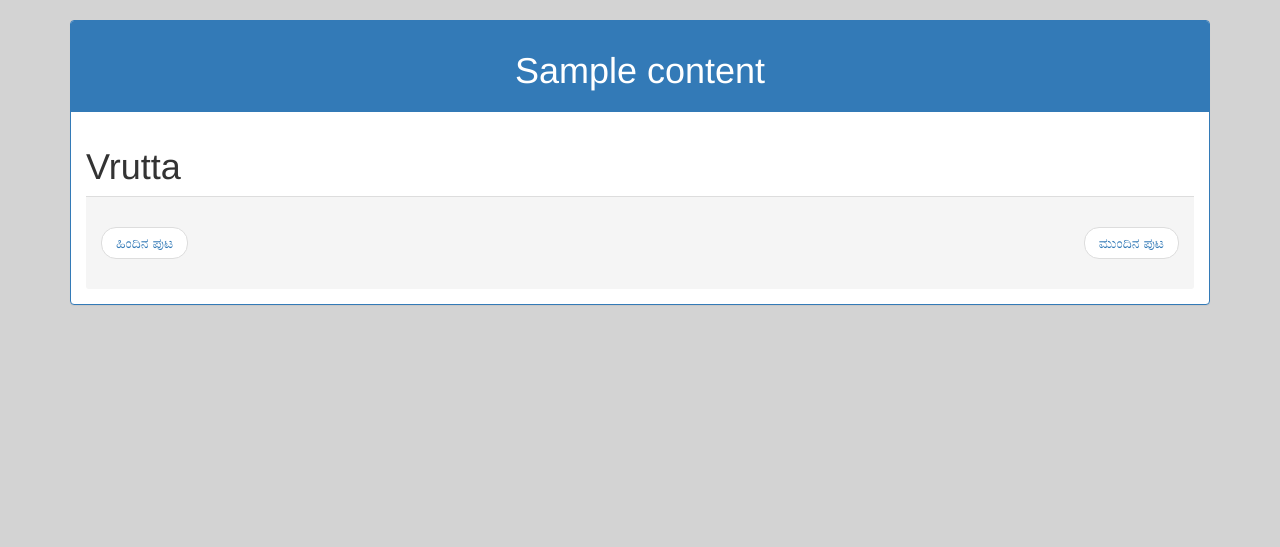
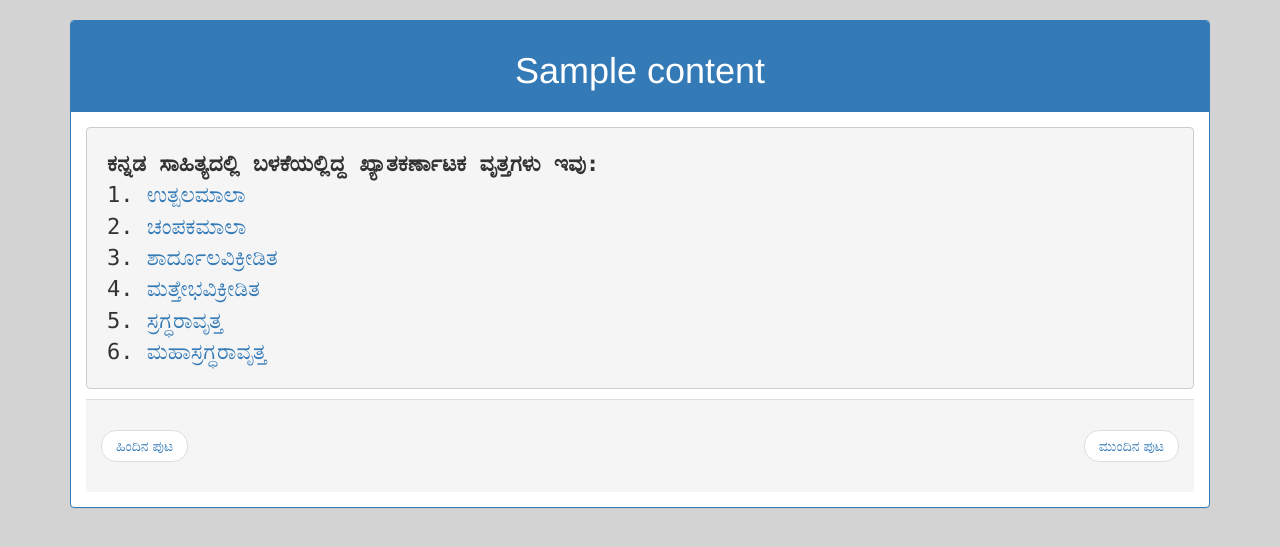
Before and after one commit to anuprshetty/chandassu, a Flask app: template templates/vrutta/vrutta.html in a window 1280 px wide. Shown: the part 75-622 px from the top of the page. Run offline with Flask 3, Linux system fonts and the light colour scheme; the template is opened without the code that fills it: most values are stand-ins (such as "Sample title", 1, 10 or a date in 2020); some libraries are stand-ins or nearby versions.

Commit message:
routing for vrutta

```diff
--- a/templates/vrutta/vrutta.html
+++ b/templates/vrutta/vrutta.html
@@ -1,3 +1,11 @@
 <!DOCTYPE html> {% extends 'base.html' %} {% block body %}
-<h1>Vrutta</h1>
+<pre class="pre-wrap">
+<b>ಕನ್ನಡ ಸಾಹಿತ್ಯದಲ್ಲಿ ಬಳಕೆಯಲ್ಲಿದ್ದ ಖ್ಯಾತಕರ್ಣಾಟಕ ವೃತ್ತಗಳು ಇವು:</b>
+1. <a href="{{ url_for('home_bp.vrutta_bp.utpala_mala')}}">ಉತ್ಪಲಮಾಲಾ</a>
+2. <a href="{{ url_for('home_bp.vrutta_bp.champaka_mala')}}">ಚಂಪಕಮಾಲಾ</a>
+3. <a href="{{ url_for('home_bp.vrutta_bp.shardula_vikreedita')}}">ಶಾರ್ದೂಲವಿಕ್ರೀಡಿತ</a>
+4. <a href="{{ url_for('home_bp.vrutta_bp.mattebha_vikreedita')}}">ಮತ್ತೇಭವಿಕ್ರೀಡಿತ</a>
+5. <a href="{{ url_for('home_bp.vrutta_bp.sragdhara')}}">ಸ್ರಗ್ಧರಾವೃತ್ತ</a>
+6. <a href="{{ url_for('home_bp.vrutta_bp.maha_sragdhara')}}">ಮಹಾಸ್ರಗ್ಧರಾವೃತ್ತ</a>
+</pre>
 {% endblock %}
```
Also changed, not shown: blueprints/vrutta.py (+8 -1 lines).
